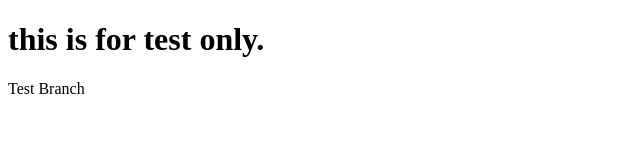
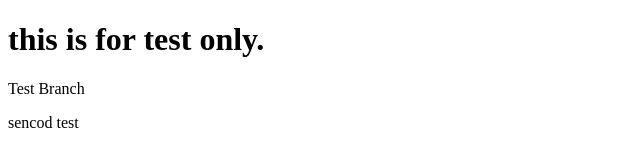
Before and after one commit to ChandanKunwar/Test, a plain HTML site: page index.html in a window 1280 px wide. Shown: the full height of the page, 0-640 px from the left. Drawn offline with Linux system fonts and the light colour scheme.

Commit message:
Update index.html

```diff
--- a/index.html
+++ b/index.html
@@ -5,6 +5,7 @@
 <h1>this is for test only.</h1>
 
 <p>Test Branch</p>
+  <p>sencod test</p>
 
 
 </body>
```
